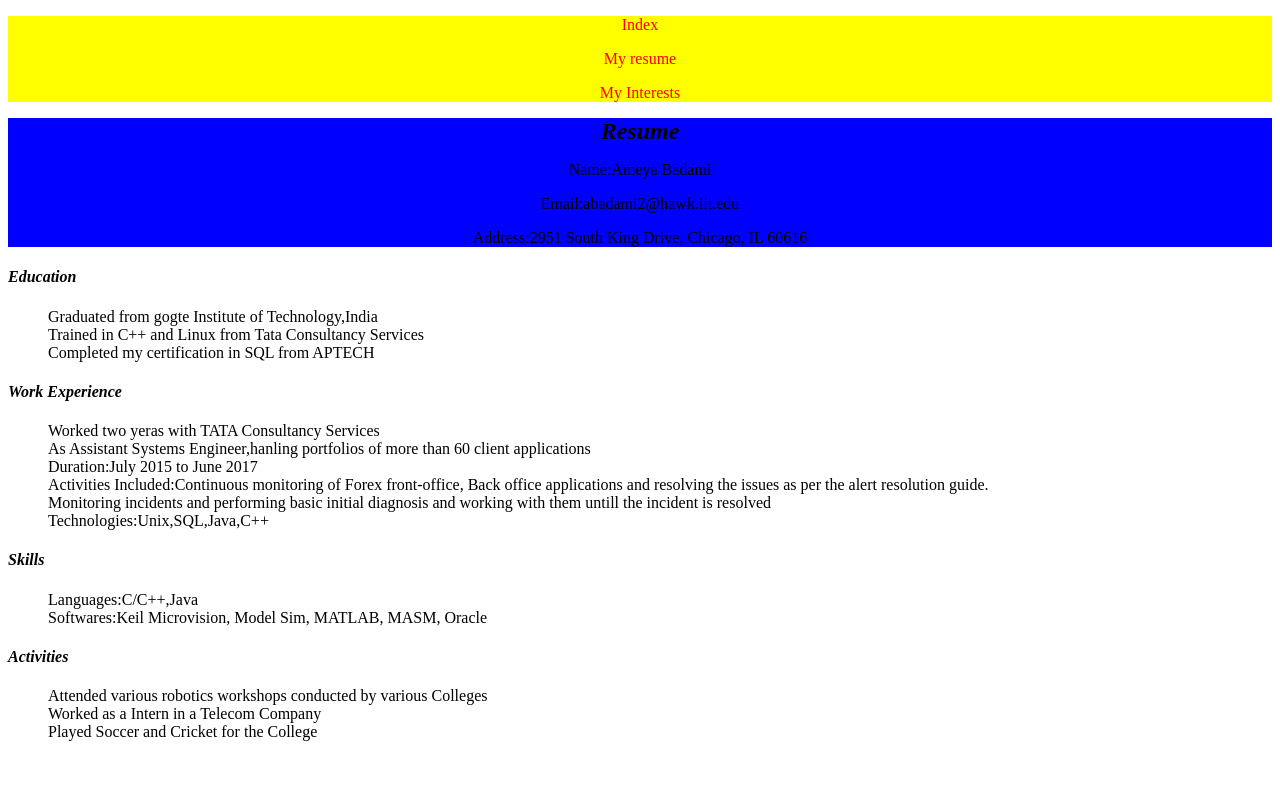
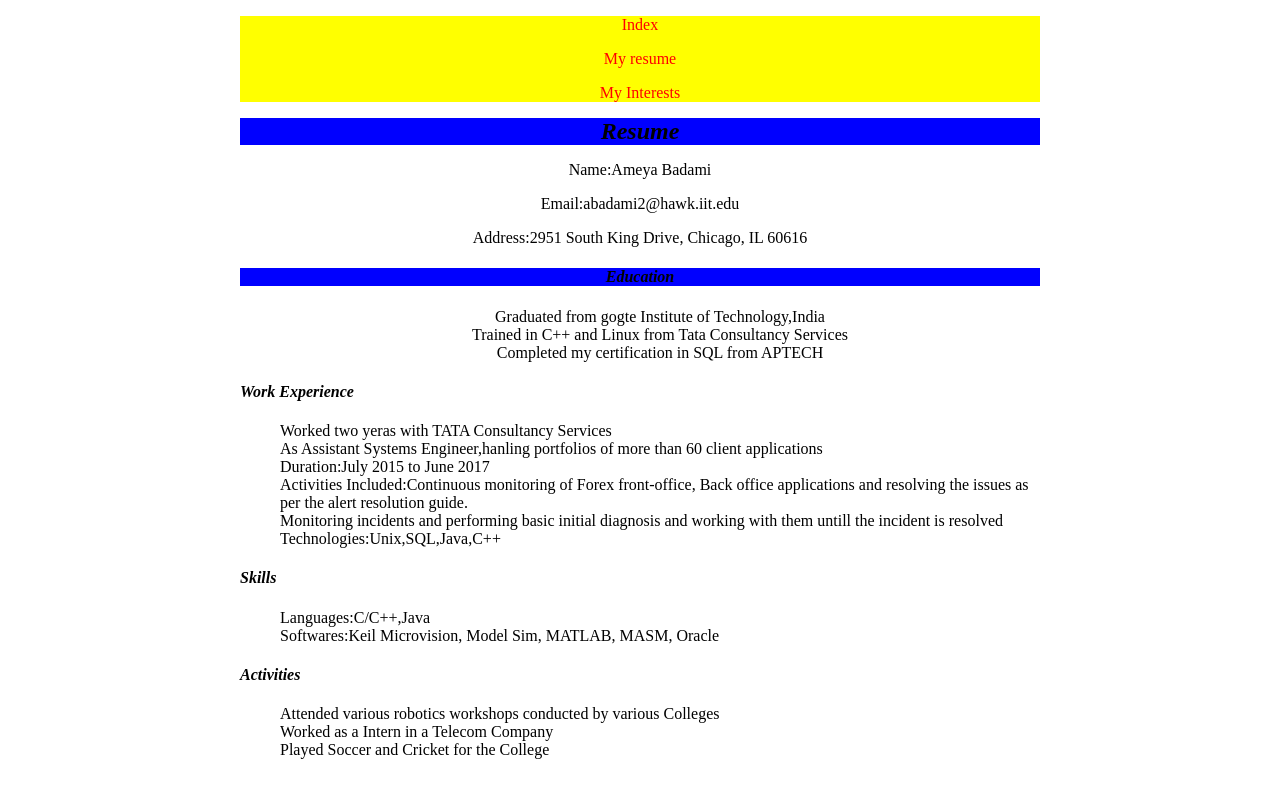
Before and after one commit to Ameya014/Project2, a plain HTML site: page resume.html in a window 1280 px wide. Drawn offline with Linux system fonts and the light colour scheme.

Commit message:
adding styles

```diff
--- a/resume.html
+++ b/resume.html
@@ -7,6 +7,7 @@
 </head>
 
 <body>
+<div id="container2">
   <nav>
 <div id="nav">
   <p><a href="index.html">Index</a></p>
@@ -18,6 +19,8 @@
   <section>
 <div id="Res">
   <h1><em>Resume</em></h1>
+</div>
+<div id="cont2">
   <p>Name:Ameya Badami</p>
   <p>Email:abadami2@hawk.iit.edu</p>
   <p>Address:2951 South King Drive, Chicago, IL 60616</p>
@@ -25,12 +28,16 @@
   </section>
 
   <section>
+<div id="Edu">
   <h4><em>Education</em></h4>
+</div>
+<div id="cont3">
   <ul>
   <li>Graduated from gogte Institute of Technology,India</li>
   <li>Trained in C++ and Linux from Tata Consultancy Services</li>
   <li>Completed my certification in SQL from APTECH</li>
   </ul>
+</div>
   </section>
 
 <section>
@@ -62,6 +69,6 @@
   <li>Played Soccer and Cricket for the College</li>
   </ul>
 </section>
-
+</div>
 </body>
 </html>
--- a/style.css
+++ b/style.css
@@ -58,3 +58,24 @@ background-color:blue;
 text-align: center;
 color: black;
 }
+
+#cont2{
+text-align: center;
+}
+
+#container2{
+background-color:white;
+width:800px;
+margin-left:auto;
+margin-right:auto;
+}
+
+#Edu{
+background-color:blue;
+text-align: center;
+color: black;
+}
+
+#cont3{
+text-align: center;
+}
```
Lines whose indentation alone changed are shown as unchanged.
